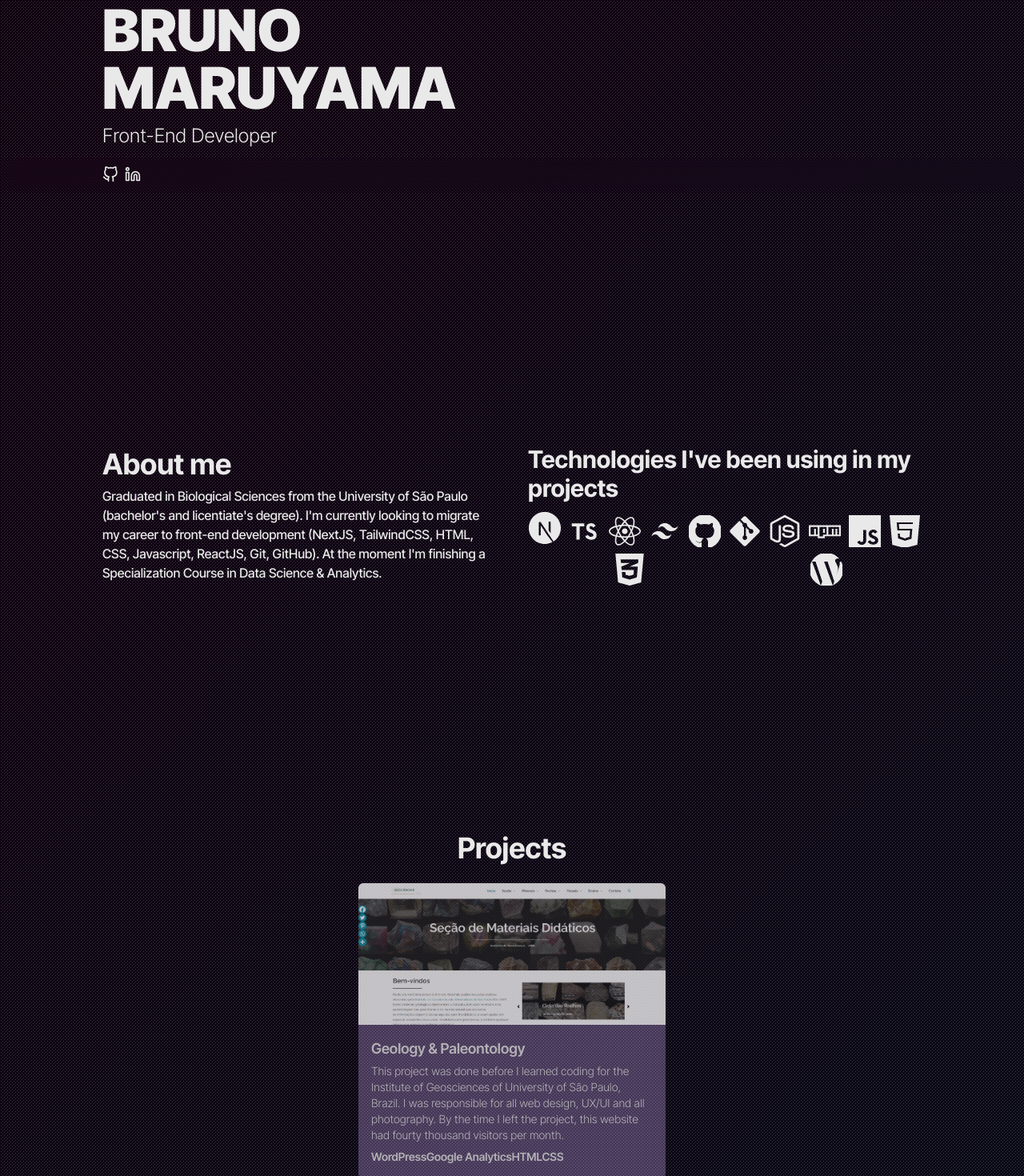
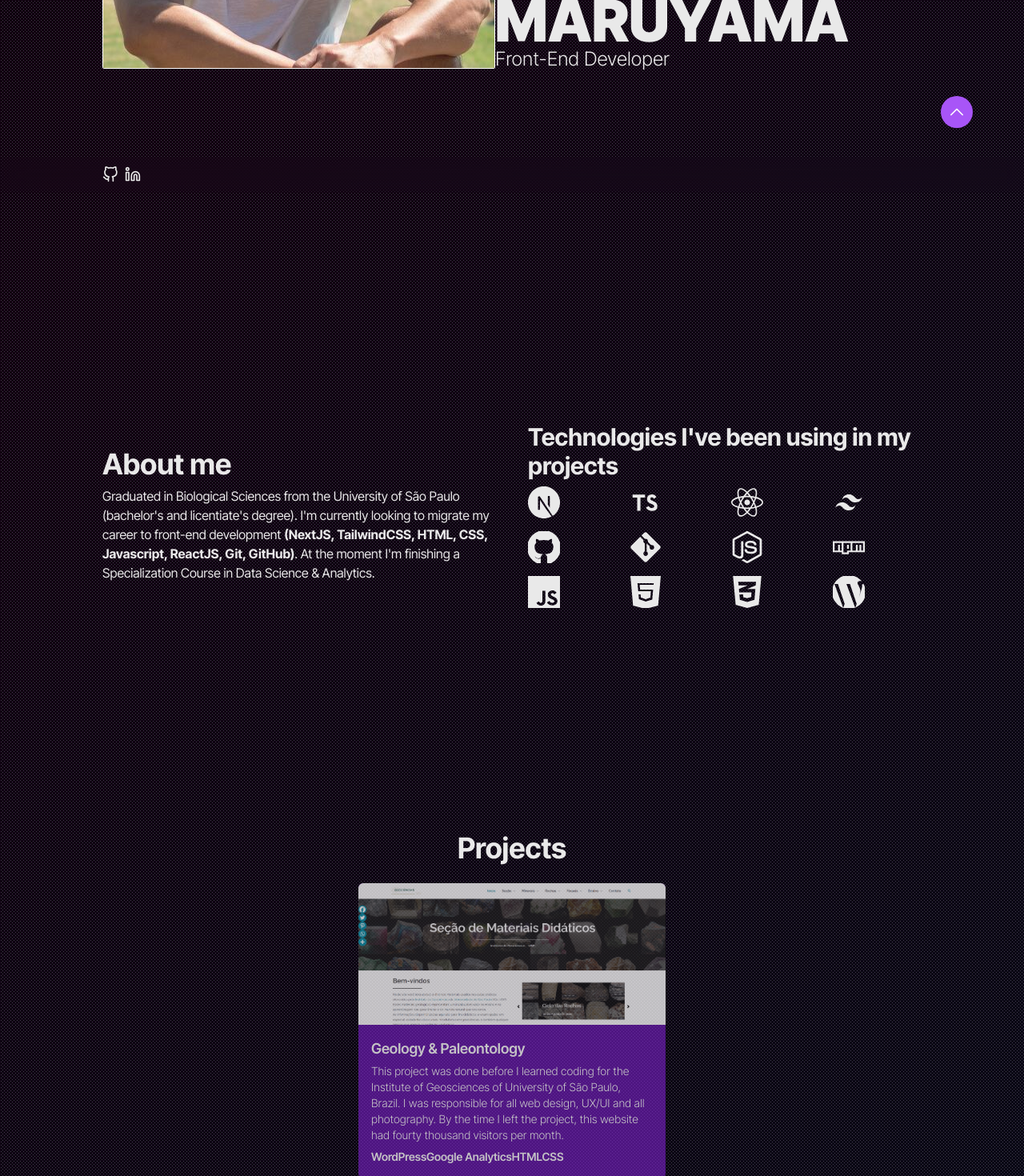
Before and after one commit to brunomaruyama/MyPage, a Next.js app: page / in a window 1280 px wide. Shown: the part 560-2030 px from the top of the page at 80% size. Built offline with nearby package versions, Linux system fonts and the light colour scheme.

Commit message:
animations and final layout adjustments

```diff
--- a/app/globals.css
+++ b/app/globals.css
@@ -31,6 +31,21 @@ body {
   transition-timing-function: cubic-belzier(0.4, 0, 0.2, 1;);
 }
 
+.fromLeft {
+  animation: lateralshow;
+  animation-timeline: view(55% 0%);
+}
+
+.fromRight {
+  animation: lateralshowright;
+  animation-timeline: view(55% 0%);
+}
+
+.fromBottom {
+  animation: bottomshow;
+  animation-timeline: view(55% 0%);
+}
+
 @keyframes lateralflow {
   0% {
     background-position: 0% 50%;
@@ -43,6 +58,39 @@ body {
   }
 }
 
+@keyframes lateralshow {
+  from {
+    opacity: 0;
+    transform: translateX(-200px) scale(0.5);
+  }
+  to {
+    opacity: 1;
+    transform: translateX(0) scale(1);
+  }
+}
+
+@keyframes lateralshowright {
+  from {
+    opacity: 0;
+    transform: translateX(200px) scale(0.5);
+  }
+  to {
+    opacity: 1;
+    transform: translateX(0) scale(1);
+  }
+}
+
+@keyframes bottomshow {
+  from {
+    opacity: 0;
+    transform: translatey(200px) scale(0.2);
+  }
+  to {
+    opacity: 1;
+    transform: translateX(0) scale(1);
+  }
+}
+
 @layer utilities {
   .text-balance {
     text-wrap: balance;
--- a/app/layout.tsx
+++ b/app/layout.tsx
@@ -1,8 +1,8 @@
 import type { Metadata } from "next";
 import { Inter_Tight } from "next/font/google";
 import "./globals.css";
-import Header from "../components/header/page";
 import Footer from "../components/footer/page";
+import { HomeButton } from "../components/homeButton/button";
 
 const inter = Inter_Tight({
   subsets: ["latin"],
@@ -24,9 +24,9 @@ export default function RootLayout({ children }: RootLayoutProps) {
     <html>
       <body className={inter.className}>
         <main>
-          <Header />
           {children}
           <Footer />
+          <HomeButton />
         </main>
       </body>
     </html>
--- a/app/page.tsx
+++ b/app/page.tsx
@@ -2,26 +2,29 @@ import Image from "next/image";
 import About from "../components/about/page";
 import Contact from "../components/contact/page";
 import Projects from "../components/projects/page";
+import Header from "../components/header/page";
 
 export default function Home() {
   return (
-    <div className="scroll-smooth">
+    <div>
+      <Header />
       <section
         id="home"
-        className="h-[100vh] w-full flex flex-wrap justify-between items-center  sm:items-center sm:px-[5vw] lg:px-[10vw] my-[auto] px-3 py-8"
+        className="pt-[15vh] sm:h-[100vh] w-full flex flex-wrap justify-between items-center  sm:items-center sm:px-[5vw] lg:px-[10vw] my-[auto] px-3 sm:py-8"
       >
-        <div className="block space-y-3 ">
+        <div className="block sm:flex space-y-3 items-end">
           <Image
             src="/DSC08868.jpg"
-            width={75}
-            height={75}
+            width={150}
+            height={150}
             quality={80}
             priority={true}
             alt="Picture of Bruno Maruyama"
             style={{ objectFit: "contain" }}
             className="rounded-sm border border-white w-auto h-auto"
           />
-          <h1 className="text-7xl leading-none font-black">
+          <div className="block">
+            <h1 className="text-4xl sm:text-7xl leading-none font-black">
               BRUNO
               <br />
               MARUYAMA
@@ -29,6 +32,7 @@ export default function Home() {
             <h2 className="text-2xl font-light leading-none">
               Front-End Developer
             </h2>
+          </div>
         </div>
       </section>
       <section id="about">
--- a/app/projects/[slug]/page.tsx
+++ b/app/projects/[slug]/page.tsx
@@ -1,6 +1,8 @@
 import { notFound } from "next/navigation";
 import { projetos } from "../../projetos";
 import Image from "next/image";
+import ThemeButton from "../../../utils/themeButton";
+import Link from "next/link";
 
 export async function generateStaticParams() {
   return projetos.map((projeto) => ({
@@ -16,6 +18,16 @@ export default function ProjectPage({ params }: { params: { slug: string } }) {
   }
 
   return (
+    <>
+      <header className="h-[7vh] fixed backdrop-blur-md top-0 w-full flex items-center space-x-2 justify-between p-3 sm:px-[5vw] lg:px-[10vw]">
+        <Link
+          href="/"
+          className="hover:text-purple-400  duration-500 hover:translate-y-1 text-xl font-bold"
+        >
+          Home
+        </Link>
+        <ThemeButton />
+      </header>
       <div className="pt-[13vh] flex-col space-y-4 h-full bg-transparent">
         <h1 className="text-center text-3xl font-bold">{projeto.project}</h1>
         {projeto.imageRef.map((image) => (
@@ -43,5 +55,6 @@ export default function ProjectPage({ params }: { params: { slug: string } }) {
           </a>
         </div>
       </div>
+    </>
   );
 }
--- a/components/about/page.tsx
+++ b/components/about/page.tsx
@@ -2,22 +2,25 @@
 
 export default function About() {
   return (
-    <div className="h-[100vh] flex flex-col sm:flex-row sm:basis-auto justify-around sm:space-x-10 items-center sm:px-[5vw] lg:px-[10vw] my-[auto] px-3">
-      <div className="box-border w-1/2">
+    <div className="h-[100vh] flex flex-col sm:flex-row sm:basis-auto justify-around sm:space-x-10 items-center sm:px-[5vw] lg:px-[10vw] mt-[20vh] sm:mt-0 px-3">
+      <div className="fromLeft box-border sm:w-1/2">
         <h1 className="text-4xl font-bold py-2">About me</h1>
-        <p className="font-medium">
+        <p className="font-normal">
           Graduated in Biological Sciences from the University of São Paulo
           (bachelor's and licentiate's degree). I'm currently looking to migrate
-          my career to front-end development (NextJS, TailwindCSS, HTML, CSS,
-          Javascript, ReactJS, Git, GitHub). At the moment I'm finishing a
-          Specialization Course in Data Science & Analytics.
+          my career to front-end development{" "}
+          <b>
+            (NextJS, TailwindCSS, HTML, CSS, Javascript, ReactJS, Git, GitHub)
+          </b>
+          . At the moment I'm finishing a Specialization Course in Data Science
+          & Analytics.
         </p>
       </div>
-      <div className="box-border w-1/2">
+      <div className="fromRight box-border sm:w-1/2">
         <h2 className="text-3xl font-bold py-2">
           Technologies I've been using in my projects
         </h2>
-        <div className="flex flex-wrap justify-around space-x-2 space-y-2 items-center">
+        <div className="grid grid-cols-4 gap-4 items-center">
           <svg
             fill="currentColor"
             width="40"
--- a/components/contact/page.tsx
+++ b/components/contact/page.tsx
@@ -28,9 +28,13 @@ const Contact = () => {
   }
 
   return (
-    <div className="flex h-full w-full justify-center items-center">
+    <div className="h-full w-full mx-auto flex-col justify-center mt-[10vh]">
+      <h2 className="fromLeft text-center text-3xl font-bold">
+        Send me a Message
+      </h2>
+      <p className="fromLeft text-center">Let´s work together!</p>
       <form
-        className="p-8 flex flex-col mx-auto items-start"
+        className="fromLeft p-8 flex flex-col mx-auto items-center"
         onSubmit={handleSubmit(onSubmit)}
       >
         <div className="mb-6 flex flex-col">
@@ -42,6 +46,7 @@ const Contact = () => {
             type="text"
             placeholder="Full Name"
             {...register("name", { required: true })}
+            autoComplete="name"
           />
         </div>
         <div className="mb-6 flex flex-col">
@@ -53,6 +58,7 @@ const Contact = () => {
             type="email"
             placeholder="example@example.com"
             {...register("email", { required: true })}
+            autoComplete="on"
           />
         </div>
         <div className="mb-6 flex flex-col">
--- /dev/null
+++ b/components/homeButton/button.tsx
@@ -0,0 +1,32 @@
+export const HomeButton = () => {
+  return (
+    <a
+      href="#"
+      className="bottom-[10%] right-[5%] fixed rounded-full p-3 bg-purple-500 hover:bg-purple-600 hover:-translate-y-1 duration-300 text-white"
+    >
+      <svg
+        fill="#fff"
+        height="16px"
+        width="16px"
+        version="1.1"
+        id="Layer_1"
+        xmlns="http://www.w3.org/2000/svg"
+        viewBox="0 0 330 330"
+      >
+        <g id="SVGRepo_bgCarrier" stroke-width="0"></g>
+        <g
+          id="SVGRepo_tracerCarrier"
+          stroke-linecap="round"
+          stroke-linejoin="round"
+        ></g>
+        <g id="SVGRepo_iconCarrier">
+          {" "}
+          <path
+            id="XMLID_224_"
+            d="M325.606,229.393l-150.004-150C172.79,76.58,168.974,75,164.996,75c-3.979,0-7.794,1.581-10.607,4.394 l-149.996,150c-5.858,5.858-5.858,15.355,0,21.213c5.857,5.857,15.355,5.858,21.213,0l139.39-139.393l139.397,139.393 C307.322,253.536,311.161,255,315,255c3.839,0,7.678-1.464,10.607-4.394C331.464,244.748,331.464,235.251,325.606,229.393z"
+          ></path>{" "}
+        </g>
+      </svg>
+    </a>
+  );
+};
--- a/components/projects/page.tsx
+++ b/components/projects/page.tsx
@@ -4,12 +4,12 @@ import { projetos } from "../../app/projetos";
 
 export default function Projects() {
   return (
-    <div className="w-full flex-col justify-center items-center sm:px-[5vw] lg:px-[10vw] px-3">
+    <div className="fromBottom w-full flex-col justify-center items-center sm:px-[5vw] lg:px-[10vw] px-3">
       <h2 className="font-bold text-4xl text-center mb-6">Projects</h2>
       <div className="w-full grid grid-cols-1 sm:grid-cols-[repeat(auto-fit,minmax(350px,1fr))] gap-x-4 gap-y-6">
         {projetos.map((projeto) => (
           <div
-            className={`mx-auto flex-col justify-center max-w-sm  rounded-md items-center bg-purple-300/40 hover:bg-purple-500/50 duration-300 overflow-hidden group opacity-75 hover:opacity-100`}
+            className={`mx-auto flex-col justify-center max-w-sm  rounded-md items-center bg-purple-700/80 hover:bg-purple-500 duration-300 overflow-hidden group opacity-75 hover:opacity-100`}
             key={projeto.slug}
           >
             <Link href={`projects/${projeto.slug}`}>
@@ -21,7 +21,7 @@ export default function Projects() {
                 style={{ objectFit: "contain" }}
                 className="w-full object-cover mx-auto  group-hover:scale-110 duration-500"
               />
-              <div className="p-4">
+              <div className="p-4 text-white">
                 <h3 className="text-lg font-semibold mb-1">
                   {projeto.project}
                 </h3>
--- /dev/null
+++ b/utils/themeButton.tsx
@@ -0,0 +1,68 @@
+"use client";
+
+import { useEffect, useState } from "react";
+
+export default function ThemeButton() {
+  const [lightMode, setLightMode] = useState(false);
+
+  const darkIcon: JSX.Element = (
+    <svg
+      xmlns="http://www.w3.org/2000/svg"
+      fill="none"
+      viewBox="0 0 24 24"
+      strokeWidth={1.5}
+      stroke="currentColor"
+      className="size-6 hover:text-purple-400 hover:translate-y-1 duration-500"
+    >
+      <path
+        strokeLinecap="round"
+        strokeLinejoin="round"
+        d="M21.752 15.002A9.72 9.72 0 0 1 18 15.75c-5.385 0-9.75-4.365-9.75-9.75 0-1.33.266-2.597.748-3.752A9.753 9.753 0 0 0 3 11.25C3 16.635 7.365 21 12.75 21a9.753 9.753 0 0 0 9.002-5.998Z"
+      />
+    </svg>
+  );
+
+  const lightIcon: JSX.Element = (
+    <svg
+      xmlns="http://www.w3.org/2000/svg"
+      fill="none"
+      viewBox="0 0 24 24"
+      strokeWidth={1.5}
+      stroke="currentColor"
+      className="size-6 hover:text-purple-400 hover:translate-y-1 duration-500"
+    >
+      <path
+        strokeLinecap="round"
+        strokeLinejoin="round"
+        d="M12 3v2.25m6.364.386-1.591 1.591M21 12h-2.25m-.386 6.364-1.591-1.591M12 18.75V21m-4.773-4.227-1.591 1.591M5.25 12H3m4.227-4.773L5.636 5.636M15.75 12a3.75 3.75 0 1 1-7.5 0 3.75 3.75 0 0 1 7.5 0Z"
+      />
+    </svg>
+  );
+
+  const whichIcon = (lightMode: boolean) => {
+    return <>{lightMode ? darkIcon : lightIcon}</>;
+  };
+
+  useEffect(() => {
+    if (lightMode) {
+      document.documentElement.classList.add("light");
+      document.documentElement.classList.remove("dark");
+    } else {
+      document.documentElement.classList.remove("light");
+      document.documentElement.classList.add("dark");
+    }
+  }, [lightMode]);
+
+  return (
+    <div>
+      {/* <button>PT</button> */}
+      <button
+        onClick={() => {
+          setLightMode(!lightMode);
+        }}
+      >
+        {whichIcon(lightMode)}
+      </button>
+    </div>
+  );
+}
```
Also changed, not shown: components/Links/page.tsx (+3 -21 lines), components/header/page.tsx (+2 -66 lines). Lines whose indentation alone changed are shown as unchanged.
